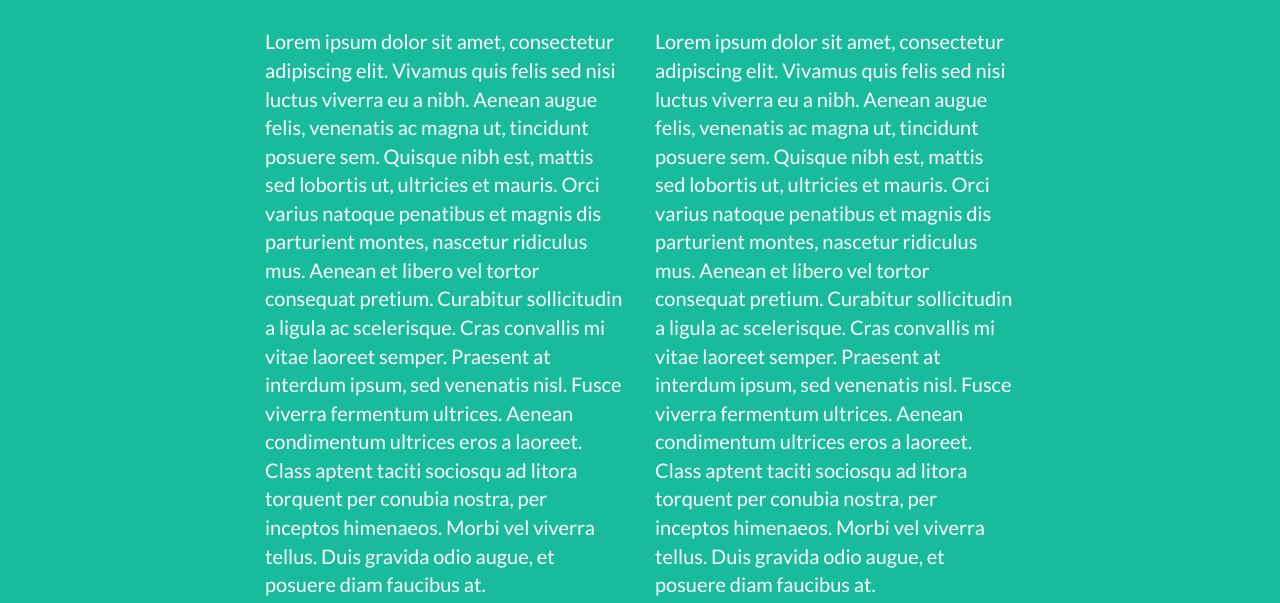
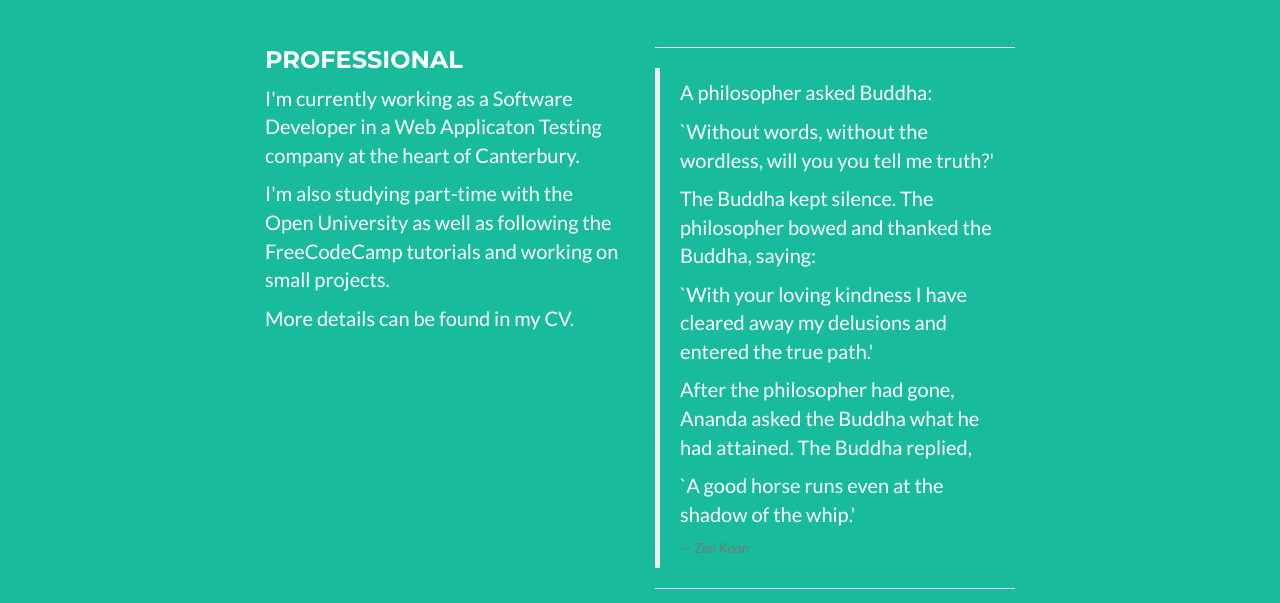
Before and after one commit to earendil/MangoPro, a website: page index.html in a window 1280 px wide. Shown: the part 1831-2434 px from the top of the page. Drawn offline with nearby package versions, Linux system fonts and the light colour scheme.

Commit message:
polishing / changing text

```diff
--- a/index.html
+++ b/index.html
@@ -79,7 +79,7 @@
                     <div class="intro-text">
                         <span class="name">Lucas Diniz</span>
                         <hr class="star-light">
-                        <span class="skills">Web Development - Software Engineering - UX/UI Designer</span>
+                        <span class="skills">Web Development - Software Engineering</span>
                     </div>
                 </div>
             </div>
@@ -171,10 +171,24 @@
             </div>
             <div class="row">
                 <div class="col-lg-4 col-lg-offset-2">
-                    <p>Lorem ipsum dolor sit amet, consectetur adipiscing elit. Vivamus quis felis sed nisi luctus viverra eu a nibh. Aenean augue felis, venenatis ac magna ut, tincidunt posuere sem. Quisque nibh est, mattis sed lobortis ut, ultricies et mauris. Orci varius natoque penatibus et magnis dis parturient montes, nascetur ridiculus mus. Aenean et libero vel tortor consequat pretium. Curabitur sollicitudin a ligula ac scelerisque. Cras convallis mi vitae laoreet semper. Praesent at interdum ipsum, sed venenatis nisl. Fusce viverra fermentum ultrices. Aenean condimentum ultrices eros a laoreet. Class aptent taciti sociosqu ad litora torquent per conubia nostra, per inceptos himenaeos. Morbi vel viverra tellus. Duis gravida odio augue, et posuere diam faucibus at.</p>
+                    <h3>Professional</h3>
+                    <p>I'm currently working as a Software Developer in a Web Applicaton Testing company at the heart of Canterbury.</p>
+                    <p>I'm also studying part-time with the Open University as well as following the FreeCodeCamp tutorials and working on small projects.</p>
+                    <p>More details can be found in my CV.
                 </div>
                 <div class="col-lg-4">
-                    <p>Lorem ipsum dolor sit amet, consectetur adipiscing elit. Vivamus quis felis sed nisi luctus viverra eu a nibh. Aenean augue felis, venenatis ac magna ut, tincidunt posuere sem. Quisque nibh est, mattis sed lobortis ut, ultricies et mauris. Orci varius natoque penatibus et magnis dis parturient montes, nascetur ridiculus mus. Aenean et libero vel tortor consequat pretium. Curabitur sollicitudin a ligula ac scelerisque. Cras convallis mi vitae laoreet semper. Praesent at interdum ipsum, sed venenatis nisl. Fusce viverra fermentum ultrices. Aenean condimentum ultrices eros a laoreet. Class aptent taciti sociosqu ad litora torquent per conubia nostra, per inceptos himenaeos. Morbi vel viverra tellus. Duis gravida odio augue, et posuere diam faucibus at.</p>
+                  <hr>
+                  <blockquote>
+                    <p>A philosopher asked Buddha:</p>
+                    <p>`Without words, without the wordless, will you you tell me truth?'</p>
+                    <p>The Buddha kept silence. The philosopher bowed and thanked the Buddha, saying:</p>
+                    <p>`With your loving kindness I have cleared away my delusions and entered the true path.'</p>
+                    <p>After the philosopher had gone, Ananda asked the Buddha what he had attained. The Buddha replied,</p>
+                    <p>`A good horse runs even at the shadow of the whip.'</p>
+                    <footer><cite>Zen Koan</cite></footer>
+                  </blockquote>
+                  <hr>
+                  <h3 class="text-center"><a href="https://en.wikipedia.org/wiki/Japanese_Zen" target="_blank" ><img class="ico " src="https://docs.google.com/uc?id=0B2GE0ENzbbpAY3QzcHBQS2FsRms" alt="zen"></a></h3>
                 </div>
                 <div class="col-lg-8 col-lg-offset-2 text-center">
                     <a href="https://docs.google.com/uc?id=0B2GE0ENzbbpAQTRkSjVxaTd6M2s" class="btn btn-lg btn-outline">
```
